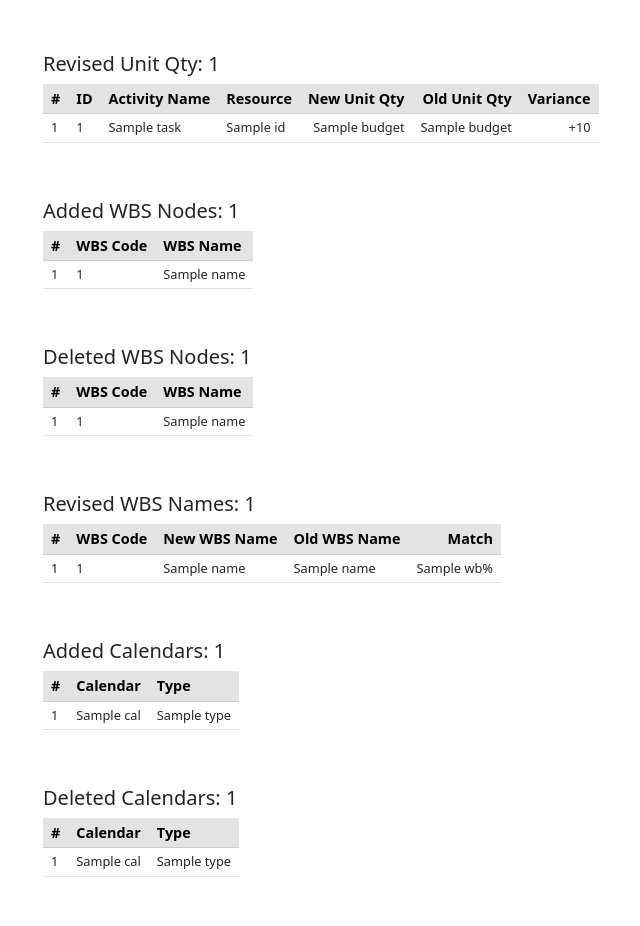
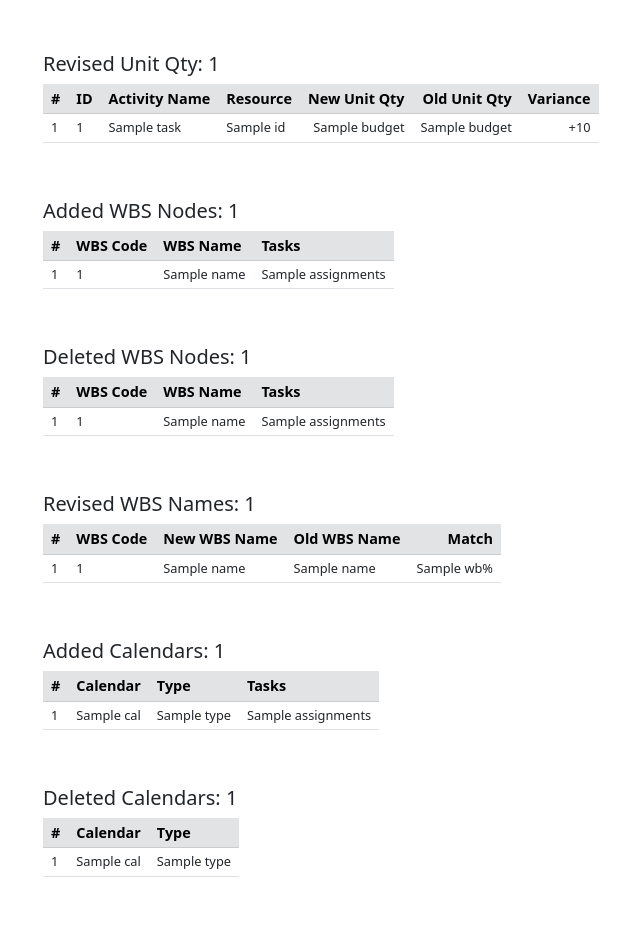
Before and after one commit to jjCode01/xer_pro, a Flask app: template xer_pro/templates/compare.html in a window 1280 px wide. Shown: the part 2889-3815 px from the top of the page, without its empty margins (39-679 px from the left). Run offline with Flask 2, Linux system fonts and the light colour scheme; the template is opened without the code that fills it: most values are stand-ins (such as "Sample title", 1, 10 or a date in 2020); some libraries are stand-ins or nearby versions.

Commit message:
added assignment count to WBS Node object and comparison reporting

```diff
--- a/xer_pro/templates/compare.html
+++ b/xer_pro/templates/compare.html
@@ -668,6 +668,7 @@
                         <th scope="col">#</th>
                         <th scope="col" class="text-start">WBS Code</th>
                         <th scope="col" class="text-start">WBS Name</th>
+                        <th scope="col" class="text-start">Tasks</th>
                     </tr>
                 </thead>
                 <tbody>
@@ -676,6 +677,7 @@
                         <td>{{ loop.index }}</td>
                         <td class="text-start text-nowrap">{{ wbs[0] }}</td>
                         <td class="text-start">{{ wbs[1].name }}</td>
+                        <td class="text-start">{{ wbs[1].assignments }}</td>
                     </tr>
                     {% endfor %}
                 </tbody>
@@ -691,6 +693,7 @@
                         <th scope="col">#</th>
                         <th scope="col" class="text-start">WBS Code</th>
                         <th scope="col" class="text-start">WBS Name</th>
+                        <th scope="col" class="text-start">Tasks</th>
                     </tr>
                 </thead>
                 <tbody>
@@ -699,6 +702,7 @@
                         <td>{{ loop.index }}</td>
                         <td class="text-start text-nowrap">{{ wbs[0] }}</td>
                         <td class="text-start">{{ wbs[1].name }}</td>
+                        <td class="text-start">{{ wbs[1].assignments }}</td>
                     </tr>
                     {% endfor %}
                 </tbody>
@@ -747,6 +751,7 @@
                         <th scope="col">#</th>
                         <th scope="col" class="text-start">Calendar</th>
                         <th scope="col" class="text-start">Type</th>
+                        <th scope="col" class="text-start">Tasks</th>
                     </tr>
                 </thead>
                 <tbody>
@@ -755,6 +760,7 @@
                         <td>{{ loop.index }}</td>
                         <td class="text-start text-nowrap">{{ cal.name }}</td>
                         <td class="text-start text-nowrap">{{ cal.type }}</td>
+                        <td class="text-start text-nowrap">{{ cal.assignments }}</td>
                     </tr>
                     {% endfor %}
                 </tbody>
```
Also changed, not shown: xer_pro/data/schedule.py (+8 -0 lines).
